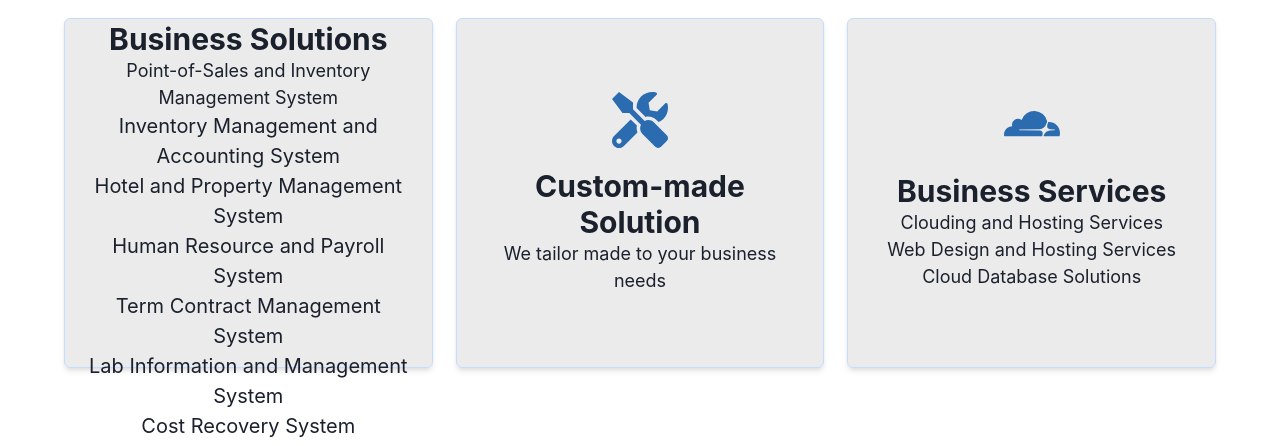
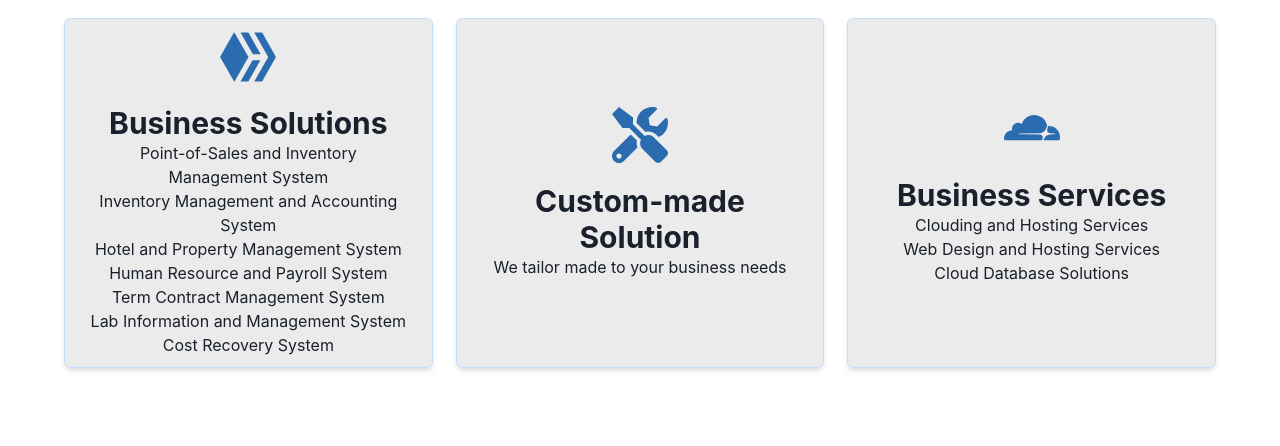
Before and after one commit to pvchin/skcom, a React (Create React App) app: page / in a window 1280 px wide. Shown: the part 506-952 px from the top of the page. Built offline with nearby package versions, Linux system fonts and the light colour scheme.

Commit message:
10th commit

```diff
--- a/src/components/AboutUs.js
+++ b/src/components/AboutUs.js
@@ -20,6 +20,8 @@ import {
 import Img1 from '../assets/logo512.png';
 
 const AboutUs = () => {
+  const TEXTFONTSIZE = "{isLargerThan48 ? 'lg' : 'md'}";
+  const HEADERFONTSIZE = "{isLargerThan48 ? '30' : 'lg'}";
   const [isLargerThan48] = useMediaQuery('(min-width: 48em)');
 
   const array = [
@@ -69,15 +71,21 @@ const AboutUs = () => {
         <Heading size={isLargerThan48 ? 'lg' : 'md'}>
           Business Solutions
         </Heading>
-        <Text fontSize="lg">
+        <Text fontSize={TEXTFONTSIZE}>
           Point-of-Sales and Inventory Management System
         </Text>
-        <Text fontSize="20">Inventory Management and Accounting System</Text>
-        <Text fontSize="20">Hotel and Property Management System</Text>
-        <Text fontSize="20">Human Resource and Payroll System</Text>
-        <Text fontSize="20">Term Contract Management System</Text>
-        <Text fontSize="20">Lab Information and Management System</Text>
-        <Text fontSize="20">Cost Recovery System</Text>
+        <Text fontSize={TEXTFONTSIZE}>
+          Inventory Management and Accounting System
+        </Text>
+        <Text fontSize={TEXTFONTSIZE}>
+          Hotel and Property Management System
+        </Text>
+        <Text fontSize={TEXTFONTSIZE}>Human Resource and Payroll System</Text>
+        <Text fontSize={TEXTFONTSIZE}>Term Contract Management System</Text>
+        <Text fontSize={TEXTFONTSIZE}>
+          Lab Information and Management System
+        </Text>
+        <Text fontSize={TEXTFONTSIZE}>Cost Recovery System</Text>
       </Flex>
       <Flex
         height="350px"
@@ -97,7 +105,9 @@ const AboutUs = () => {
         <Heading size={isLargerThan48 ? 'lg' : 'md'}>
           Custom-made Solution
         </Heading>
-        <Text fontSize="lg">We tailor made to your business needs</Text>
+        <Text fontSize={TEXTFONTSIZE}>
+          We tailor made to your business needs
+        </Text>
       </Flex>
       <Flex
         height="350px"
@@ -115,9 +125,9 @@ const AboutUs = () => {
       >
         <Icon as={FaCloudflare} boxSize={14} color="blue.600" mb="5" />
         <Heading size={isLargerThan48 ? 'lg' : 'md'}>Business Services</Heading>
-        <Text fontSize="lg">Clouding and Hosting Services</Text>
-        <Text fontSize="lg">Web Design and Hosting Services</Text>
-        <Text fontSize="lg">Cloud Database Solutions</Text>
+        <Text fontSize={TEXTFONTSIZE}>Clouding and Hosting Services</Text>
+        <Text fontSize={TEXTFONTSIZE}>Web Design and Hosting Services</Text>
+        <Text fontSize={TEXTFONTSIZE}>Cloud Database Solutions</Text>
       </Flex>
       {/* {array.map(arr => (
         <>
```
